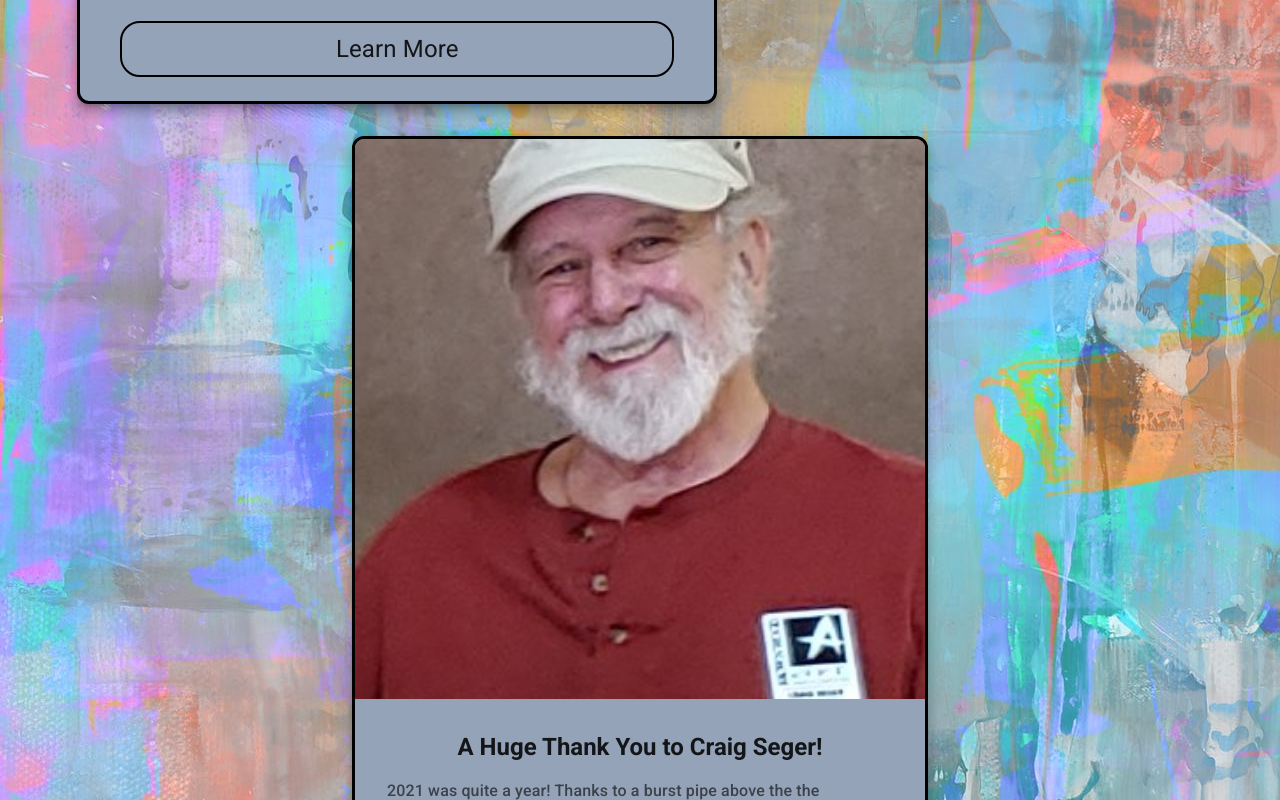
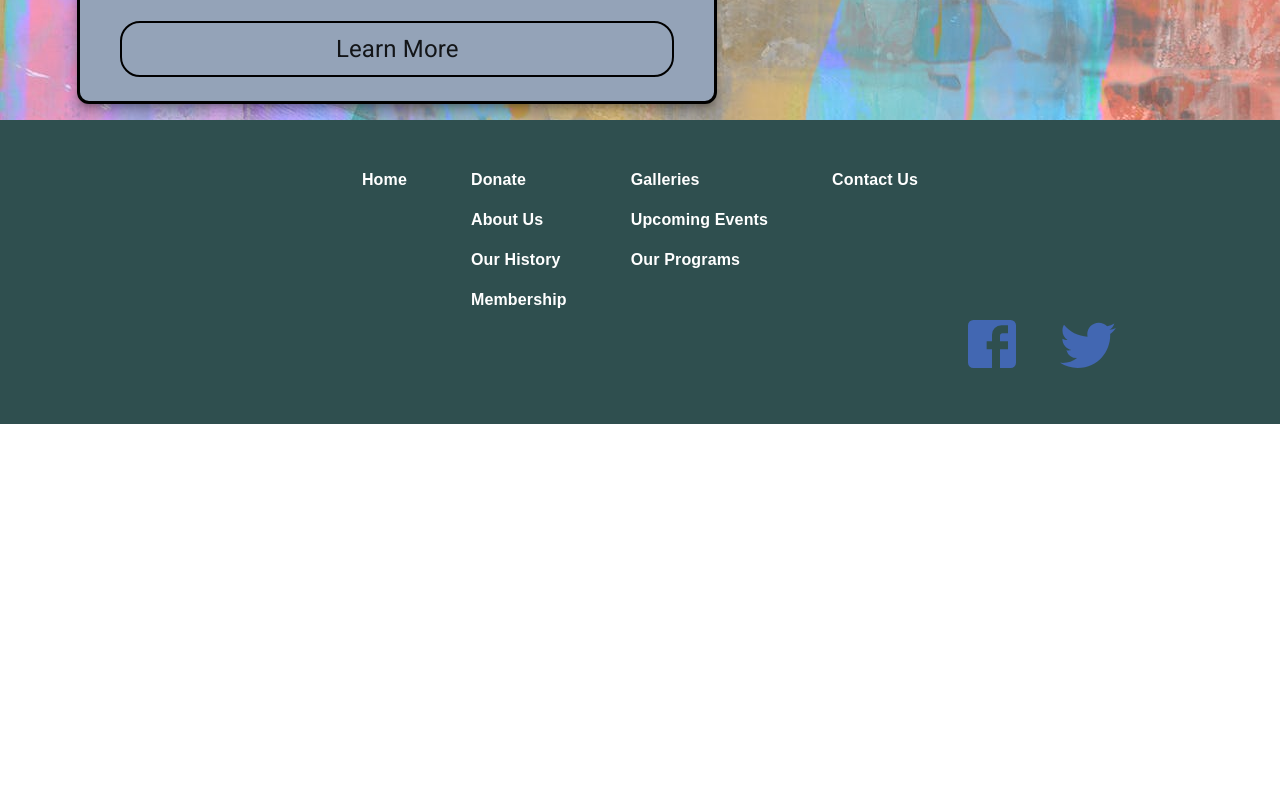
Before and after one commit to Jonathan-Day-Dev/bwd-art, a React (Create React App) app: page / in a window 1280 px wide. Shown: the part 1640-2440 px from the top of the page. After the commit the page ends 2064 px from the top, so only its background shows below. Built offline with nearby package versions, Linux system fonts and the light colour scheme.

Commit message:
update boyd harris desc and get rid of craig

```diff
--- a/src/App.js
+++ b/src/App.js
@@ -18,7 +18,7 @@ import Contact from "./components/Contact/Contact";
 import Classes from "./components/OnlineClasses/Classes";
 import MemberArt from "./components/MemberArt/MemberArt";
 import Event from "./components/Event/Event";
-import Craig from "./components/Craig/Craig";
+// import Craig from "./components/Craig/Craig";
 import Board from "./components/Board/Board";
 import Programs from "./components/Event/Programs";
 import History from "./components/History/History";
@@ -44,7 +44,7 @@ const App = () => {
                 }}>
                   <Board />
                   <Thanks />
-                  <Craig />
+                  {/* <Craig /> */}
                 </Box>
               </Fragment>
             }
```
Also changed, not shown: src/components/Event/components/event_data.js (+1 -0 lines), 1 other file (tests, documents, lock files or other folders).
